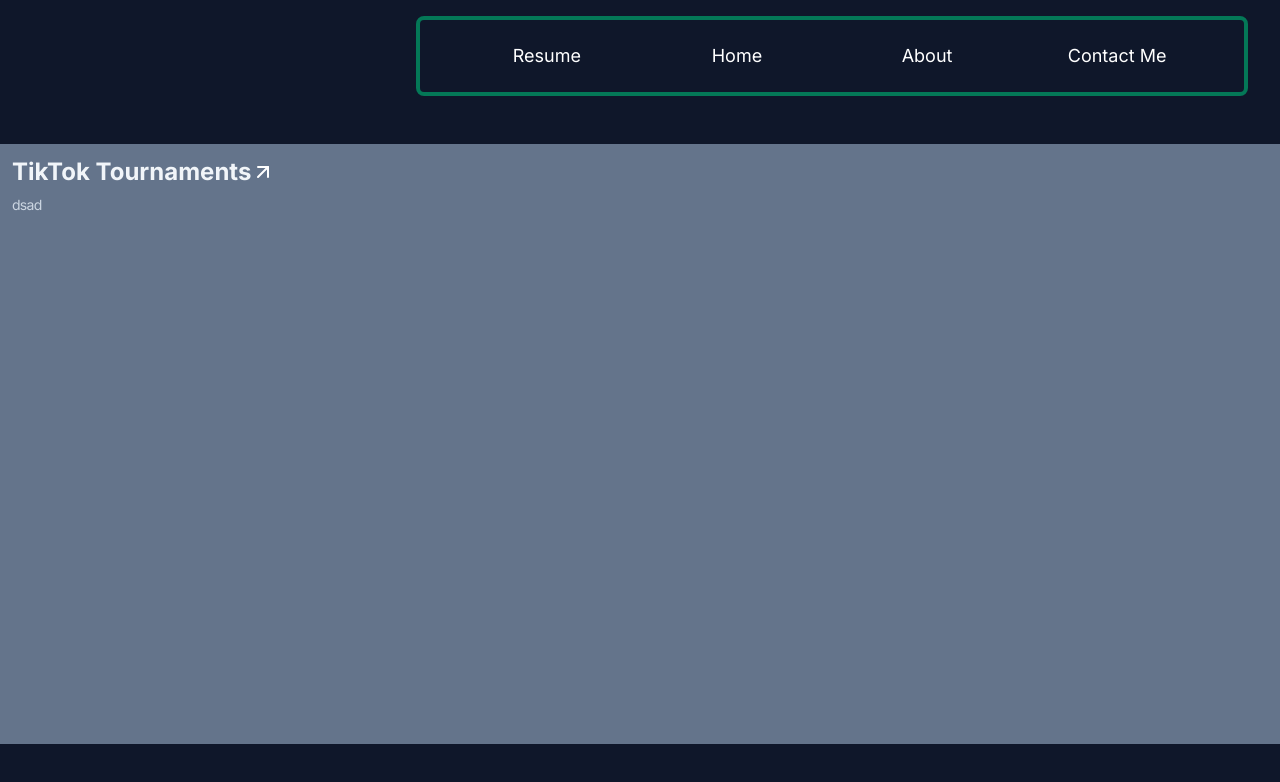
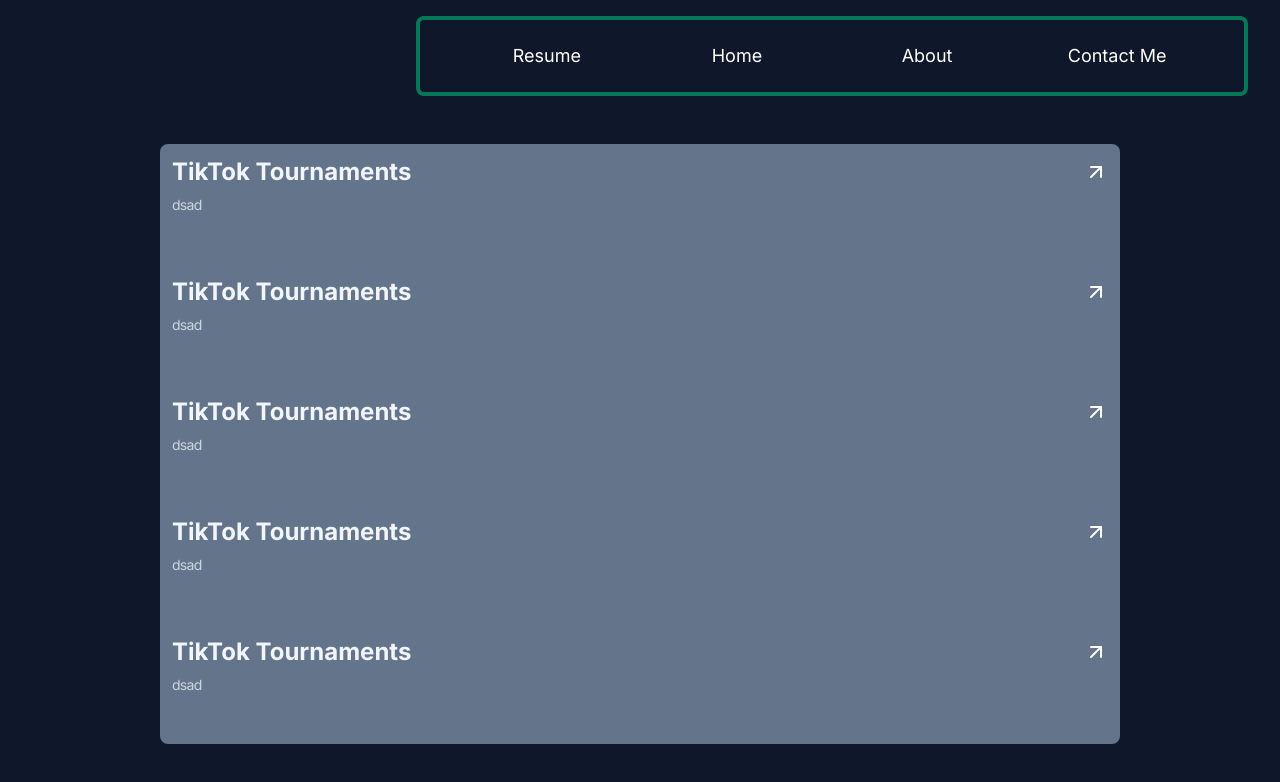
Before and after one commit to NDMyers/portfolio, a Next.js app: page /projects in a window 1280 px wide. Shown: the top 782 px of the page. Built offline with nearby package versions, Linux system fonts and the light colour scheme.

Commit message:
commit for data transfer

```diff
--- a/src/app/components/DetailedProjectsDiv.tsx
+++ b/src/app/components/DetailedProjectsDiv.tsx
@@ -22,9 +22,9 @@
     }
 
     return (
-        <motion.div className='flex flex-col w-auto group p-3 rounded-lg'
+        <motion.div className='flex flex-col w-auto h-40 group p-3 rounded-lg'
             whileHover={{
-                scale: 1.1,
+                scale: 1.04,
                 cursor: "pointer",
                 borderRadius: "0.5rem",
                 backgroundColor: "rgb(30, 41, 59)"
--- a/src/app/projects/page.tsx
+++ b/src/app/projects/page.tsx
@@ -12,11 +12,16 @@
 
 const page: FC<pageProps> = ({}) => {
     return (
-        <div className='w-full h-screen flex justify-normal items-start'>
+        <div className='w-full h-screen flex flex-col items-center sm:justify-between' >
             <MobileNavMenu />
             <NavBar pageName='Projects' />
-            <motion.div className='w-full h-3/4 flex bg-slate-500 mt-36'>
+            <motion.div className='w-3/4 h-3/4 flex flex-col bg-slate-500 rounded-lg sm:mb-14 mt-16 sm:pt-0'>
                 <DetailedProjectsDiv title='TikTok Tournaments' description='dsad' link='dsa' tech={['Next.js', 'TailwindCSS', 'mungo']}/>
+                <DetailedProjectsDiv title='TikTok Tournaments' description='dsad' link='dsa' tech={['Next.js', 'TailwindCSS', 'mungo']}/>
+                <DetailedProjectsDiv title='TikTok Tournaments' description='dsad' link='dsa' tech={['Next.js', 'TailwindCSS', 'mungo']}/>
+                <DetailedProjectsDiv title='TikTok Tournaments' description='dsad' link='dsa' tech={['Next.js', 'TailwindCSS', 'mungo']}/>
+                <DetailedProjectsDiv title='TikTok Tournaments' description='dsad' link='dsa' tech={['Next.js', 'TailwindCSS', 'mungo']}/>
+
             </motion.div>
         </div>
     )
```
